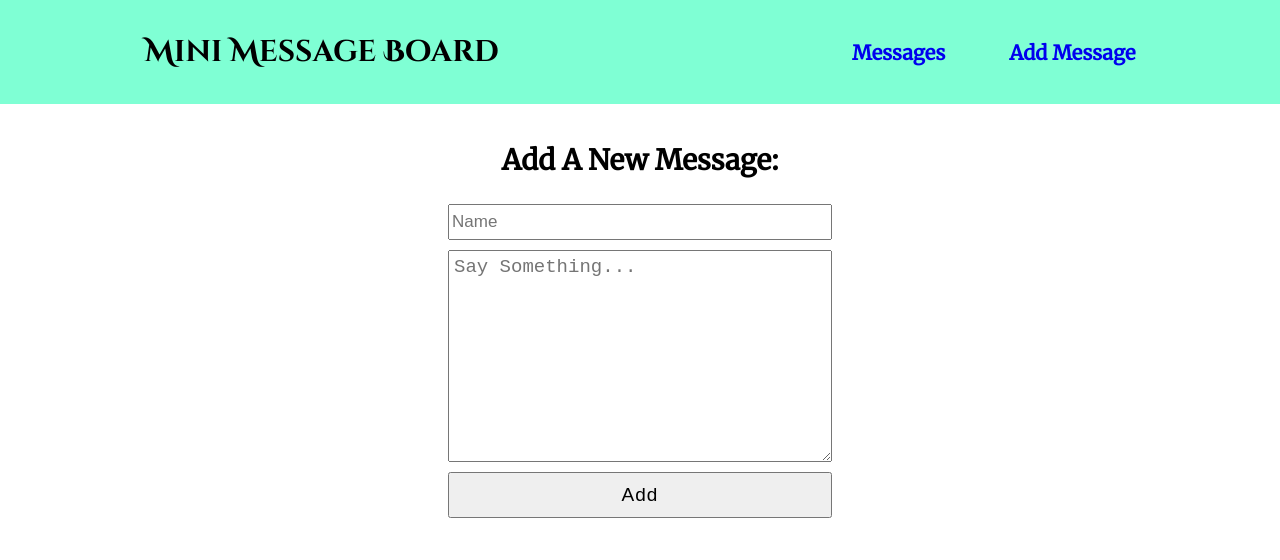
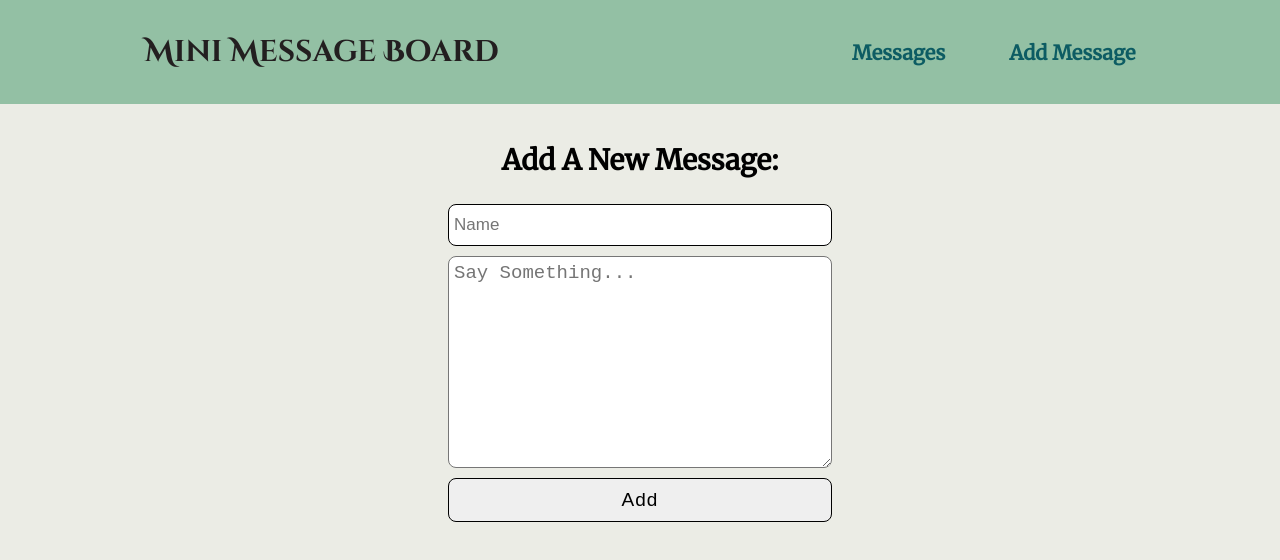
Before and after one commit to aaronsww/message-board, a React (Vite) app: page /add in a window 1280 px wide. Shown: the top 560 px of the page. Built offline with nearby package versions, Linux system fonts and the light colour scheme.

Commit message:
style: colour choices

```diff
--- a/src/App.css
+++ b/src/App.css
@@ -1,18 +1,19 @@
 body{
     margin: 0 auto;
     font-family: 'Merriweather', serif;
-
+    background-color: #ebece5;
 }
 .title{
     font-size: 30px;
     font-family: 'Cinzel Decorative', cursive;
+    color: #231F20 ;
 }
 .nav{
     display: flex;
     justify-content: space-around;
     align-items: center;
     height: 13vh;
-    background-color: aquamarine;
+    background-color: #93C0A4;
 }
 .navElements{
     display: flex;
@@ -21,12 +22,13 @@ body{
     text-decoration: none;
     font-size: 20px;
     font-weight: 700;
+    color: #0D5C63;
 }
 .navButton{
     margin-left: 4rem;
 }
 .navButton a:hover{
-    color: blueviolet;
+    color: #ebece5;
     transition: 0.2s;
 }
 .add{
@@ -48,14 +50,16 @@ body{
 .name{
     height: 30px;
     font-size: 17px;
-    /* border-radius: 8px; */
+    border-radius: 8px;
+    border: 1px solid;
+    padding: 5px;
 }
 .content{
     min-height: 200px;
     margin: 10px 0px 10px 0px;
     padding: 5px;
     font-size: 19px;
-    /* border-radius: 8px; */
+    border-radius: 8px;
 }
 .send{
     font-size: 19px;
@@ -63,6 +67,12 @@ body{
    letter-spacing: 1px;
    justify-self: flex-end;
    width: 100%;
+   border-radius: 8px;
+   border: 1px solid;
+}
+.send:hover{
+    cursor: pointer;
+    background-color: #ebece5;
 }
 .card{
    margin: 5% 0 0 17%;
@@ -81,4 +91,5 @@ body{
 .date{
     margin-top: 5px;
     font-size: 14px;
+    color: grey;
 }
```
